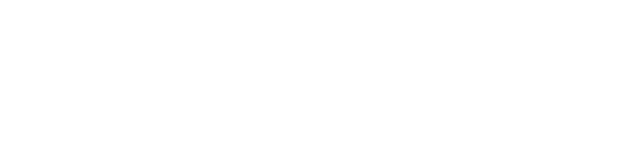
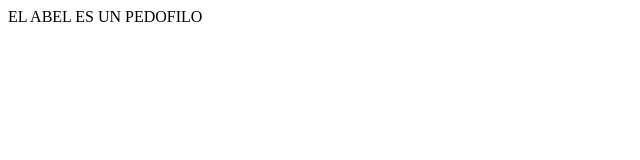
Before and after one commit to Danteabad/ProjecteWeb, a plain HTML site: page ProjecteWeb.html in a window 1280 px wide. Shown: the whole page, without its empty margins (0-640 px from the left). Drawn offline with Linux system fonts and the light colour scheme.

Commit message:
Merge branch 'main' of https://github.com/Danteabad/ProjecteWeb

```diff
--- a/ProjecteWeb.html
+++ b/ProjecteWeb.html
@@ -8,3 +8,5 @@
         <script src="ProjecteWeb.js"></script>
     </body>
 </html>
+
+EL ABEL ES UN PEDOFILO
```
